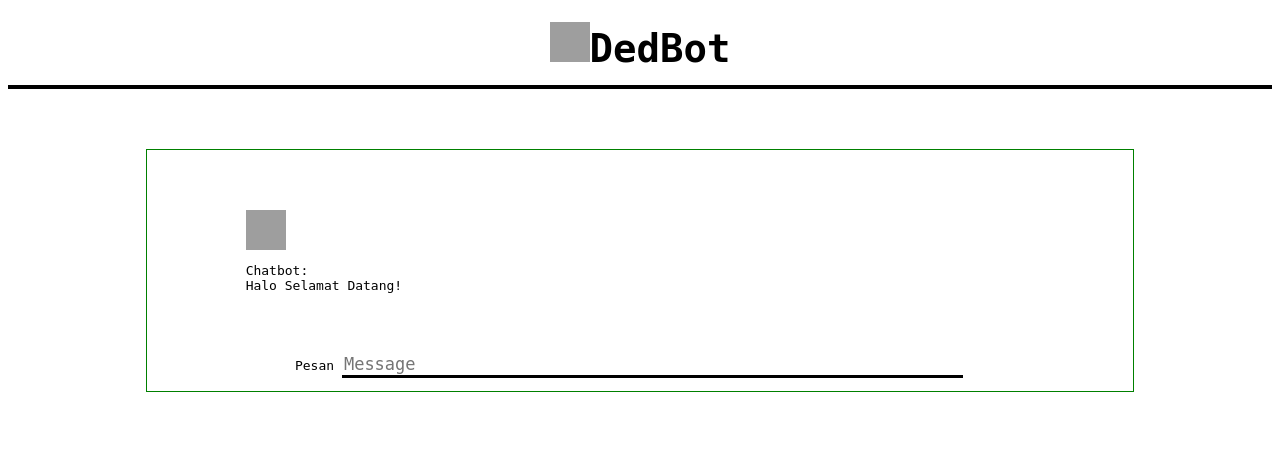
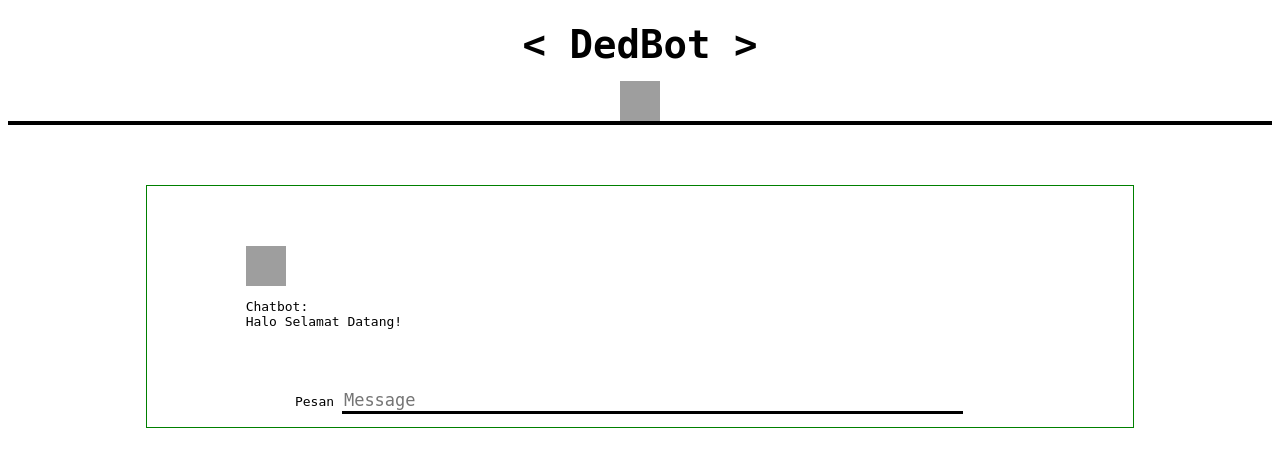
Before and after one commit to WilsonTandya/DedBot, a Flask app: page /text in a window 1280 px wide. Shown: the top 467 px of the page. Run offline with Flask 2, Linux system fonts and the light colour scheme; some libraries are stand-ins or nearby versions; grey boxes are pictures that could not be loaded.

Commit message:
Add gif OK

```diff
--- a/src/templates/home.html
+++ b/src/templates/home.html
@@ -86,23 +86,15 @@
     </head>
     <body>
         <center>
-          <h1>
-            <img
-              src="https://user-images.githubusercontent.com/20112458/49326597-773b7280-f57a-11e8-853d-20ed61d18b0d.png"
-              alt="Avatar"
-              style="width:40px;height:40px;"
-            />DedBot
-          </h1>
+          <h1>&lt DedBot &gt
+          </h1> <br>
+          <img src="https://i.ibb.co/LhNzC6C/Avatar-GIF.gif" alt="Avatar-GIF" border="0" style="width:40px;height:40px;">
         </center>
     <div class="box"></div>
         <div class="boxed">
           <div>
             <div id="chatbox">
-              <img
-                src="https://user-images.githubusercontent.com/20112458/49326597-773b7280-f57a-11e8-853d-20ed61d18b0d.png"
-                alt="Avatar GIF"
-                style="width:40px;height:40px;"
-              />
+              <img src="https://i.ibb.co/LhNzC6C/Avatar-GIF.gif" alt="Avatar-GIF" border="0" style="width:40px;height:40px;">
               <!-- <p class="botText">
                 <span>Hi! I'm Candice your personal ChatBot</span>
               </p> -->
```
